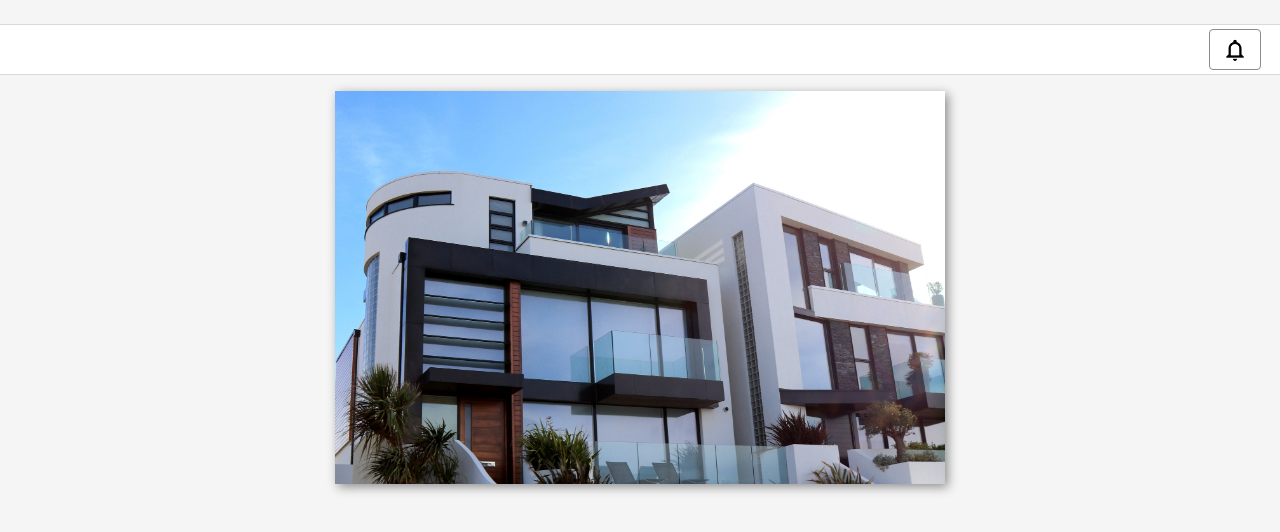
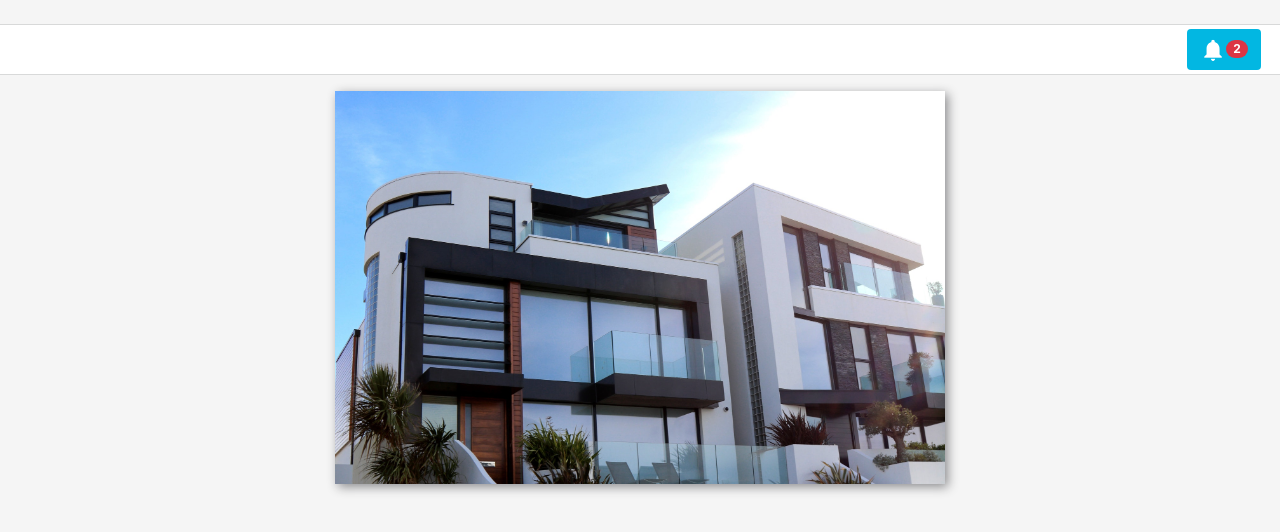
Before and after one commit to nick-ramsay/rh-react-project, a React (Create React App) app: page / in a window 1280 px wide. Shown: the top 532 px of the page. Built offline with nearby package versions, Linux system fonts and the light colour scheme.

Commit message:
Page now fully functional

```diff
--- a/src/components/Comments/Comments.js
+++ b/src/components/Comments/Comments.js
@@ -9,36 +9,30 @@ import "./style.css";
 const Comments = () => {
 
 
-    const [comments, setComments] = useState([]);
+    var [comments, setComments] = useState(CommentData);
     var [unacknowledgedCount, setUnacknowledgedCount] = useState(0)
 
     useEffect(() => {
         setComments(CommentData);
-        setUnacknowledgedCount();
-    }, []);
+        getUnacknowledgedCount();
+    },[]);
 
-    setUnacknowledgedCount = () => {
-        for (var i = 0; i < CommentData.length; i++) {
-            if (CommentData[i].acknowledged === false) {
-                unacknowledgedCount += 1
+    const getUnacknowledgedCount = () => {
+        setUnacknowledgedCount(unacknowledgedCount = 0);
+        for (var i = 0; i < comments.length; i++) {
+            if (comments[i].acknowledged === false) {
+                setUnacknowledgedCount(unacknowledgedCount += 1);
             }
         }
     }
 
-
     const setCommentRead = event => {
         event.preventDefault();
-
         var currentComments = comments;
-
         var selectedCommentIndex = event.currentTarget.dataset.commentIndex;
-
-        console.log(currentComments);
-
         currentComments[selectedCommentIndex].acknowledged = true;
-
         setComments(comments => currentComments);
-
+        getUnacknowledgedCount();
     }
 
     return (
```
Also changed, not shown: 1 other file (tests, documents, lock files or other folders).
